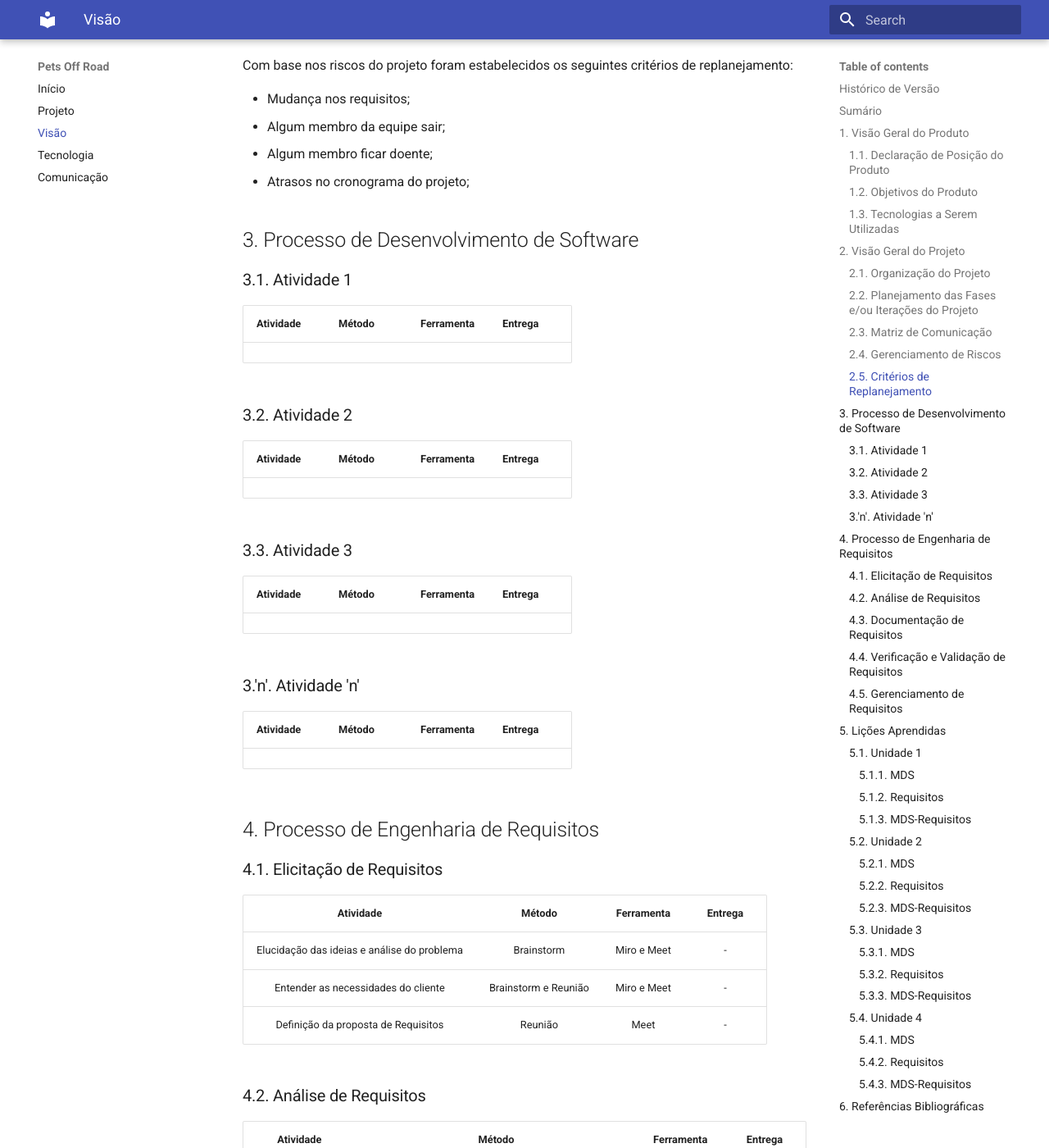
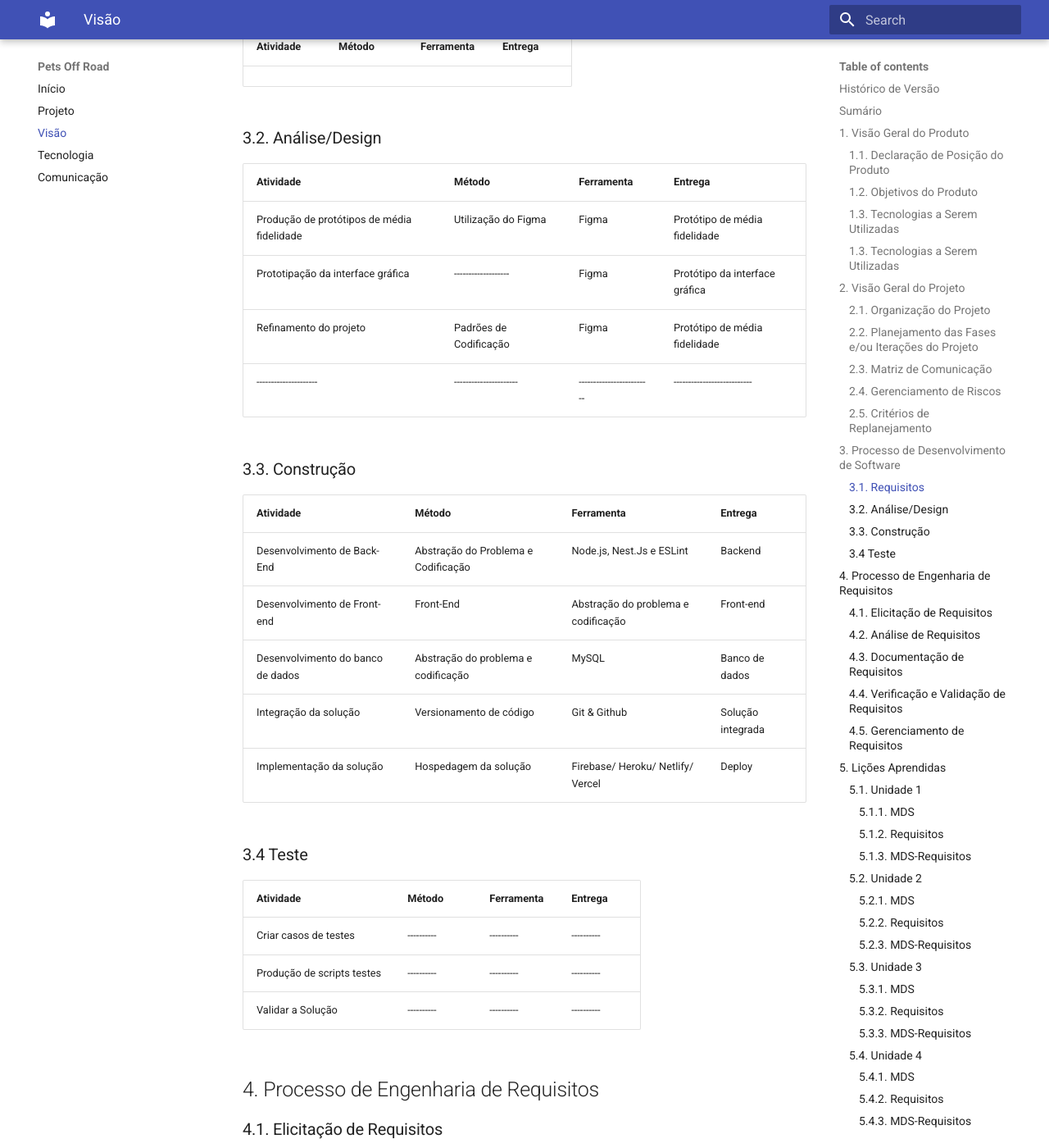
Before and after one commit to mdsreq-fga-unb/2022.1-pets-off-road, an MkDocs documentation site: the page built from docs/doc_visao.md, in a window 1280 px wide and 1400 px high, scrolled down 5390 px. Shown: the whole window at 82% size. Built offline with MkDocs 1.6.1 and Material for MkDocs 9.7.7, drawn with Linux system fonts in a browser that asks for light colours; some of the changed text lies outside the part shown.

Commit message:
Update doc_visao.md

```diff
--- a/docs/doc_visao.md
+++ b/docs/doc_visao.md
@@ -42,37 +42,33 @@
 
 ### 1.3. Tecnologias a Serem Utilizadas
 
+### 1.3. Tecnologias a Serem Utilizadas
+
 Os desenvolvedores da Pets Off Road decidiram usar algumas tecnologias que já estão familiarizados, consequentemente, o tempo que terão para se dedicarem a escalada do projeto será maior. São elas:
 
-* **Front End**:
-    *  Typescript <br>
-    *  ReactJS <br>
-    *  Redux <br>
-    *  Next.JS <br>
-    *  TailwindCSS + Styled-Components <br>
-* **Back End**:
-    *  Typescript <br>
-    *  NodeJS <br>
-    *  NestJS <br>
-    *  Sequelize ou Prisma <br>
-* **Banco de Dados**:
-    *  MySQL <br>
+| Frontend    |         Backend         | Teste    | Prototipação  | Comunicação  | Organizacional |
+  | ------------ | ------------------- |  -------  | ---------| ---| ---|
+  | [ReactJs](https://reactjs.org/) (JavaScript Libary) | [NodeJS](https://nodejs.org) | [Jest](https://jestjs.io/pt-BR/) | [Figma](https://www.figma.com/) |  Discord | Github |
+  | [TypeScript](https://www.typescriptlang.org/)       | [MySQL](https://dev.mysql.com/doc/) |                                  |   | Meet | Miro |
+  | [Styled-Components](https://styled-components.com/) | [TypeScript](https://www.typescriptlang.org/)|                         |   | Whatsapp | |
 
-* **Comunicação**
-    *  Meet <br>
-    *  Discord <br>
-    *  Whatsapp <br>
+<p align="left">
+  <img  height="30" width="40" src="https://raw.githubusercontent.com/devicons/devicon/master/icons/javascript/javascript-plain.svg">
+  <img  height="30" width="40" src="https://raw.githubusercontent.com/devicons/devicon/master/icons/react/react-original.svg">
+  <img  height="30" width="40" src="https://raw.githubusercontent.com/devicons/devicon/master/icons/mysql/mysql-original-wordmark.svg">
+  <img  height="30" width="40" src="https://raw.githubusercontent.com/devicons/devicon/master/icons/typescript/typescript-original.svg">
+  <img  height="30" width="40" src="https://raw.githubusercontent.com/devicons/devicon/master/icons/nodejs/nodejs-original.svg">
+  <img  height="30" width="40" src="https://raw.githubusercontent.com/styled-components/brand/master/styled-components.png">
+  <img  height="30" width="40" src="https://nx.dev/documentation/shared/jest-logo.png">
+</p>
 
-* **Organizacional**
-    *  Github <br>
-    *  Miro <br>
 ## 2. Visão Geral do Projeto
 ### 2.1. Organização do Projeto
 
 |         Papel         |                                                                                           Atribuições                                                                                            | Responsável |                          Participantes                           |
 | :-------------------: | :----------------------------------------------------------------------------------------------------------------------------------------------------------------------------------------------: | :---------: | :--------------------------------------------------------------: |
-|     Desenvolvedor     |                                                              Codificar o produto, codificar testes unitários, realizar refatoração                                                               |      -      | Renan Rodrigues, Shaine Aparecida, Jose Filipi, Matheus Phillipo |
-| Analista de Qualidade |                          Elaboração e implementação de modelos e ferramentas de controle de qualidade, com foco na adoção de políticas e técnicas de melhoria contínua.                          |      -      | Jefferson Franca, Gabriel Marcolino, Rhuan Marques, Pedro Helias |
+|     Desenvolvedor     |                                                              Codificar o produto, codificar testes unitários, realizar refatoração                                                               |      Renan Rodrigues e Matheus Phillipo      | Renan Rodrigues, Shaine Aparecida, Jose Filipi, Matheus Phillipo |
+| Analista de Qualidade |                          Elaboração e implementação de modelos e ferramentas de controle de qualidade, com foco na adoção de políticas e técnicas de melhoria contínua.                          |      Gabriel Marcolino      | Jefferson Franca, Gabriel Marcolino, Rhuan Marques, Pedro Helias |
 |     Product Owner     | Construir, aperfeiçoar e manter o Backlog, assegurar que o mesmo esteja visível, claro e transparente para todos, assim como o objetivo do produto, solicitar a implementação de funcionalidades |      Pedro Helias      | Jefferson Franca, Gabriel Marcolino, Rhuan Marques, Pedro Helias |
 |     Scrum Master      |                              Responsável por garantir que os rituais do Scrum sejam seguidos, age como um facilitador das dailys, sprint reviews e sprint planning                               |      Rhuan Marques      | Jefferson Franca, Gabriel Marcolino, Rhuan Marques, Pedro Helias |
 
@@ -125,29 +121,38 @@
 
 ## 3. Processo de Desenvolvimento de Software
 
-### 3.1. Atividade 1
+### 3.1. Requisitos
 
 | Atividade | Método | Ferramenta | Entrega |
 | --------- | ------ | ---------- | ------- |
 |           |        |            |         |
 
-### 3.2. Atividade 2
+### 3.2. Análise/Design
 
 | Atividade | Método | Ferramenta | Entrega |
 | --------- | ------ | ---------- | ------- |
-|           |        |            |         |
+|Produção de protótipos de média fidelidade | Utilização do Figma | Figma | Protótipo de média fidelidade |
+|Prototipação da interface gráfica | ------------------- | Figma | Protótipo da interface gráfica |
+|Refinamento do projeto | Padrões de Codificação | Figma | Protótipo de média fidelidade |
+|--------------------- | ---------------------- | ------------------------- | --------------------------- |
 
-### 3.3. Atividade 3
+### 3.3. Construção
 
 | Atividade | Método | Ferramenta | Entrega |
 | --------- | ------ | ---------- | ------- |
-|           |        |            |         |
+| Desenvolvimento de Back-End | Abstração do Problema e Codificação | Node.js, Nest.Js e ESLint | Backend |
+| Desenvolvimento de Front-end| Front-End | Abstração do problema e codificação | Front-end |
+| Desenvolvimento do banco de dados | Abstração do problema e codificação  |   MySQL     |  Banco de dados   |
+| Integração da solução | Versionamento de código   |    Git & Github     | Solução integrada  |
+| Implementação da solução | Hospedagem da solução | Firebase/ Heroku/ Netlify/ Vercel     |  Deploy      |
 
-### 3.'n'. Atividade 'n'
+### 3.4  Teste
 
 | Atividade | Método | Ferramenta | Entrega |
 | --------- | ------ | ---------- | ------- |
-|           |        |            |         |
+|  Criar casos de testes | ---------- | ---------- | ---------- |
+|  Produção de scripts testes | ---------- |  ---------- |   ---------- |
+| Validar a Solução | ---------- |  ---------- | ---------- |
 
 ## 4. Processo de Engenharia de Requisitos
 
```
